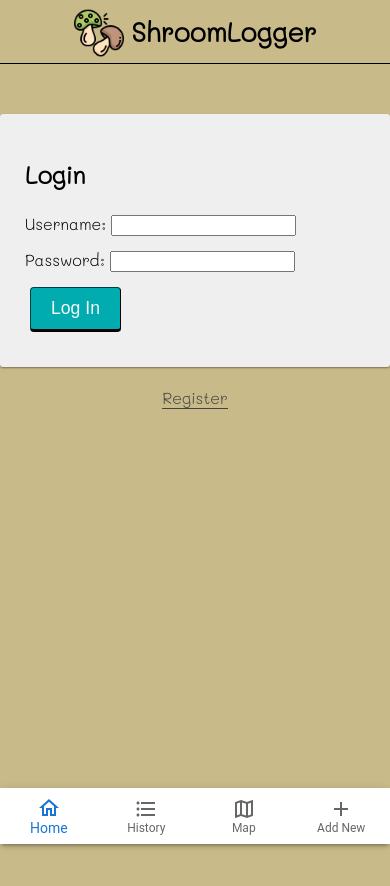
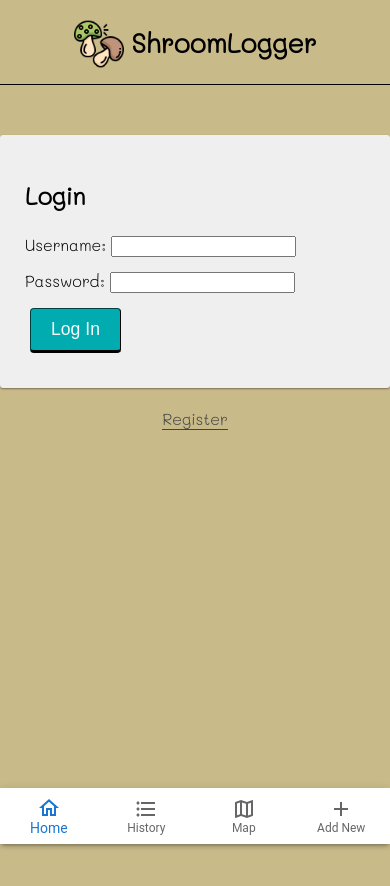
Before and after one commit to SarahTech-alt/ShroomLogger, a React (Create React App) app: page /info#/home in a window 390 px wide. Shown: the top 886 px of the page. Before the commit the page ends 844 px from the top, so only its background shows below. Built offline with nearby package versions, Linux system fonts and the light colour scheme; no server answers.

Commit message:
Updated styling

```diff
--- a/src/components/App/App.css
+++ b/src/components/App/App.css
@@ -2,19 +2,61 @@ html,
 body,
 #react-root {
   height: 100%;
-
+  margin: 0;
 }
 
 body {
   font-family: 'Mali', cursive;
-  margin: 0px;
+
   background-color: #C8BA89;
-  width: 100%;
+  justify-content: center;
 }
 
-img {
-  display: inline-block;
-  max-width: 100%;
+@media screen and (min-width: 480px) {
+  img {
+    display: inline-block;
+    max-width: 100%;
+  }
+
+  body {
+    width: auto;
+  }
+
+  .log-picture {
+    margin: 5%;
+  }
+
+  .footer,
+  .push {
+    height: 50px;
+  }
+
+  .log-summary {
+    width: 100%;
+    display: flex;
+  }
+}
+
+@media screen and (max-width: 480px) {
+  img {
+    max-width: 100%;
+  }
+
+  .wrapper {
+    min-height: 100%;
+    margin-bottom: -50px;
+  }
+
+  .footer,
+  .push {
+    height: 50px;
+  }
+
+  .log-picture {
+    margin: 5%;
+  }
+
+
 }
 
 h1 {
@@ -62,15 +104,9 @@ hr {
   margin-bottom: .5em;
 }
 
-.log-picture {
-  margin: 5%;
-}
 
-.log-summary {
-  width: 75%;
-  display: flex;
 
-}
+
 
 /* --------------------------------------------------------------------------------
 Container
--- a/src/components/App/App.jsx
+++ b/src/components/App/App.jsx
@@ -40,8 +40,8 @@ function App() {
 
   return (
     <Router>
-      <div>
-        <Header />
+      <Header />
+      <div className='wrapper'>
         <Switch>
           {/* Visiting localhost:3000 will redirect to localhost:3000/home */}
           <Redirect exact from="/" to="/home" />
@@ -146,9 +146,9 @@ function App() {
           >
             <AddDescription />
 
-            </ProtectedRoute>
+          </ProtectedRoute>
 
-            <ProtectedRoute
+          <ProtectedRoute
             // logged in shows AddDescription else shows LoginPage
             exact
             path="/summary"
@@ -191,8 +191,10 @@ function App() {
           </Route>
         </Switch>
         {/* <Nav /> */}
-        <Footer />
       </div>
+      <div className="push"></div>
+      <Footer className="footer" />
+
     </Router>
   );
 }
```
